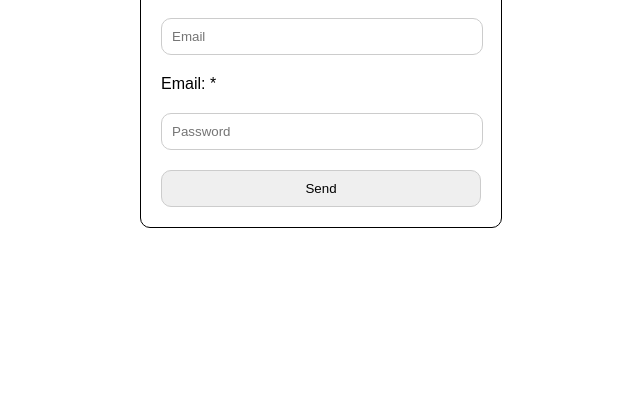
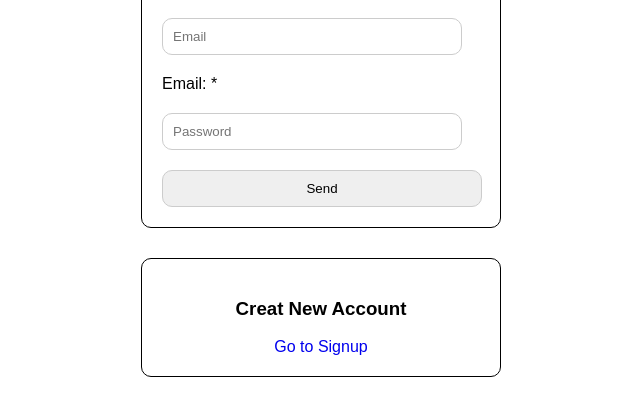
Before and after one commit to Timokama/coffee, a website: page views/login.html in a window 1280 px wide. Shown: the part 131-546 px from the top of the page, without its empty margins (319-959 px from the left). Drawn offline with Linux system fonts and the light colour scheme.

Commit message:
Cafe update

```diff
--- a/public/css/style.css
+++ b/public/css/style.css
@@ -1,3 +1,4 @@
+* {box-sizing: border-box;}
 body {
     font-family: Arial, Helvetica, sans-serif;
 }
@@ -33,3 +34,19 @@ label {
 input[type="submit"]:hover {
     background-color: #0056b3;
 }
+
+.container {
+    padding: 20px;
+    text-align: center;
+    max-width: 360px;
+    margin: 0 auto;
+    margin-top: 30px;
+    border: 1px solid;
+    border-radius: 10px;
+    align-content: center;
+    justify-content: center;
+
+}
+.container a {
+    text-decoration: none;
+}
--- a/views/login.html
+++ b/views/login.html
@@ -15,6 +15,12 @@
         <input id="password" type="password" placeholder="Password">
         <input type="submit" value="Send">
     </form>
+
+    <div class="container">
+       <h3>Creat New Account</h3>
+        <a href="/signup">Go to Signup</a>
+    </div>
+
     <script>
         document.addEventListener("DOMContentLoaded", () => {
             document.getElementById('login').addEventListener('submit', async (event) => {
```
Also changed, not shown: views/signup.html (+4 -0 lines).
